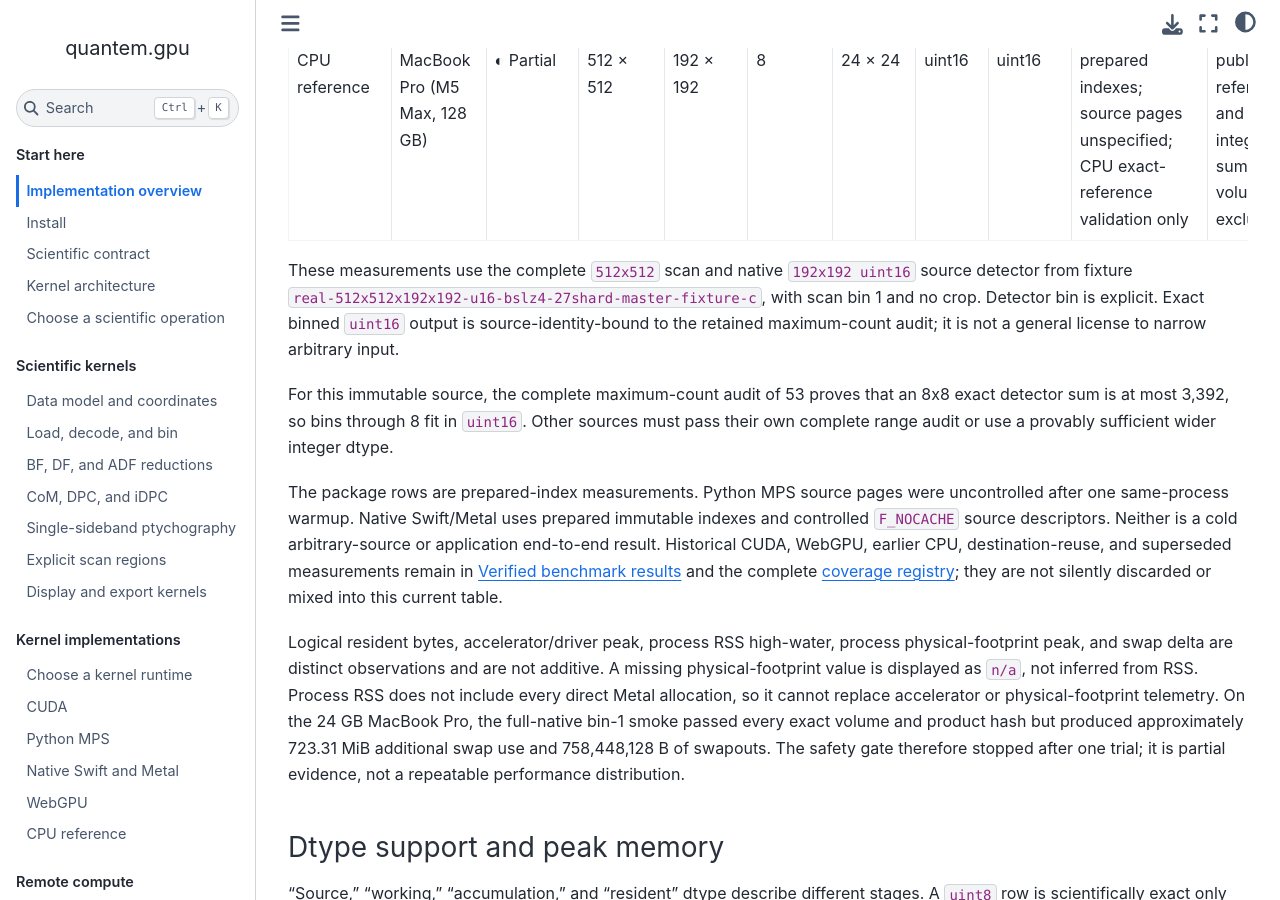
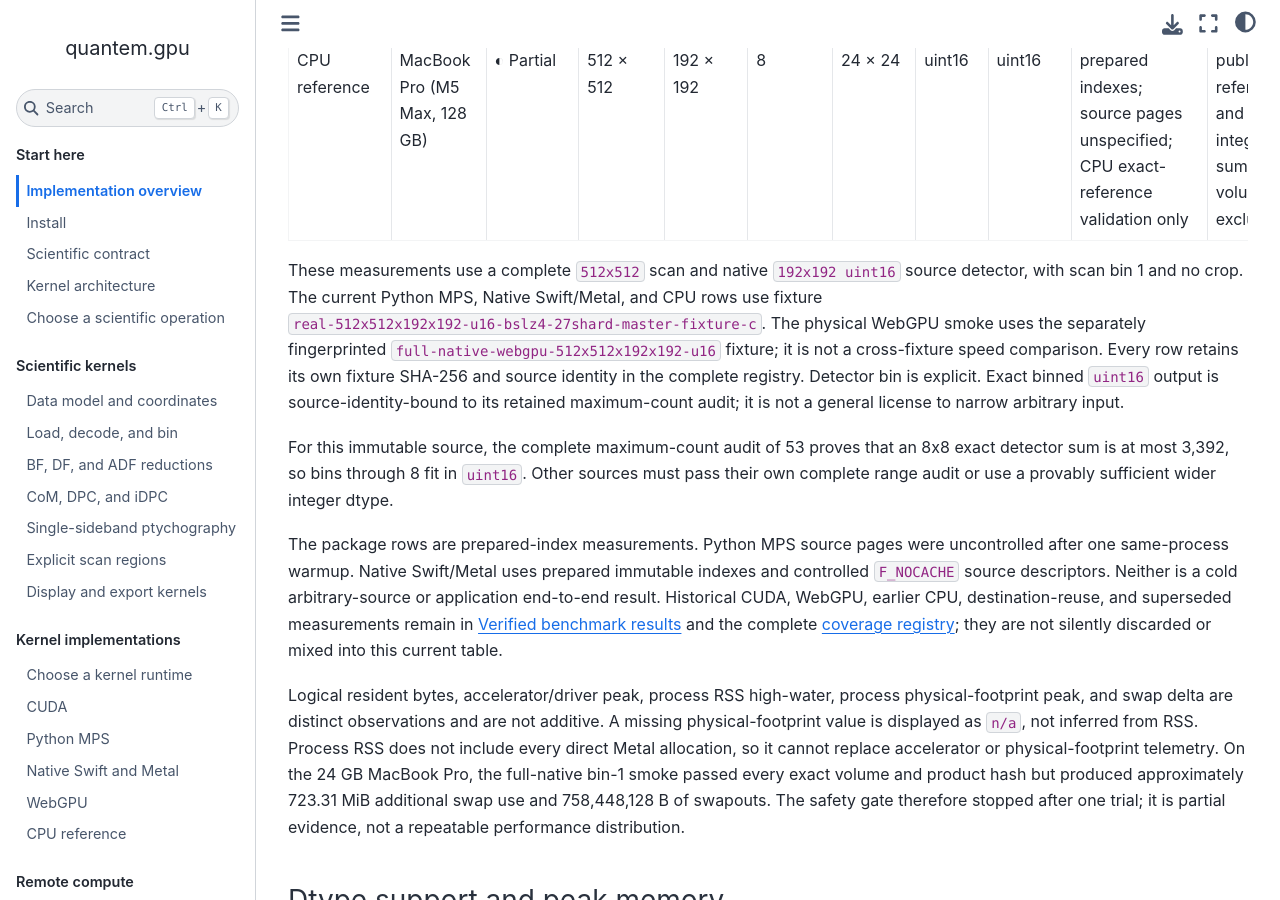
Before and after one commit to bobleesj/quantem.gpu, a Jupyter Book: the page built from docs/dashboard.md, in a window 1280 px wide and 900 px high, scrolled down 9370 px. Built offline with Jupyter Book 1.0.4 settings and Sphinx 7.4.7 and the Sphinx Book theme 1.1.4, drawn with Linux system fonts in a browser that asks for light colours; some of the changed text lies outside the part shown.

Commit message:
Record physical MPS product parity smoke

````diff
--- a/docs/_generated/benchmark_coverage.md
+++ b/docs/_generated/benchmark_coverage.md
@@ -137,9 +137,9 @@
 | Python MPS | MacBook Pro (M5 Max, 128 GB) | ◐ Partial | Selective loading | arbitrary evidence-selective positions with order and duplicates | n/a | 192 × 192 | 1 | 192 × 192 | uint16 | uint16 | prepared indexes; source-page state declared | exact ordered selected resident output | 2 | `python-selective-load` | Retain identical real selectors across backends with bytes read/decompressed/uploaded, exact ordering/duplicates, memory, and timing. |
 | Python MPS | MacBook Pro (M5 Max, 128 GB) | ○ Pending | Single-sideband ptychography | 200 trials plus Nelder-Mead | 512 × 512 | n/a | n/a | n/a | full active BF evidence | complex64 | prepared BF evidence | complete 200-trial plus Nelder-Mead fit | 1 | `mps-ssb` | Run the frozen 200-trial plus Nelder-Mead workflow on physical MPS with deterministic repeatability and full memory telemetry. |
 | Python MPS | MacBook Pro (M5 Max, 128 GB) | ○ Pending | Single-sideband ptychography | object, phase, and loss | 512 × 512 | n/a | n/a | n/a | full active BF evidence | complex64 | prepared BF evidence | complete synchronized object, phase, and loss | 2 | `mps-ssb` | Run native 512 evidence with the frozen reference engine, full parity, memory, and repeat distributions. |
-| Python MPS | MacBook Pro (M5, 24 GB) | ○ Pending | CoM, DPC, and iDPC | CoM row/column, rotation, and iDPC | 512 × 512 | n/a | n/a | n/a | float32 maps | float32 | resident MPS inputs | complete synchronized product publication | 2 | `dpc-parity` | Run the physical MPS entry point with complete full-precision parity, synchronized timing, and peak memory. |
-| Python MPS | MacBook Pro (M5, 24 GB) | ○ Pending | Detector products | mean DP, total, BF, ABF, ADF, and DF | 512 × 512 | 192 × 192 | 2 | 96 × 96 | uint16 | uint16 | resident exact detector-bin-2 MPS input | complete product suite publication | 2 | `detector-product-parity` | Run the complete product suite from the exact detector-bin-2 resident volume with full-precision parity, synchronized timing, and peak memory. |
-| Python MPS | MacBook Pro (M5, 24 GB) | ○ Pending | Display and FFT | transform, histogram, color, and FFT | 512 × 512 | n/a | n/a | n/a | float32 maps | float32 | resident MPS maps | synchronized display-ready outputs | 3 | `display-fft-parity` | Run first-execution and warm physical MPS distributions with full parity, synchronized publication, and peak memory. |
+| Python MPS | MacBook Pro (M5, 24 GB) | ◐ Partial | CoM, DPC, and iDPC | CoM row/column, rotation, and iDPC | 512 × 512 | n/a | n/a | n/a | float32 maps | float32 | resident MPS inputs | complete synchronized product publication | 2 | `dpc-parity` | Repeat the complete public DPC pipeline without display contention or pageout growth for synchronized p50, p95, maximum, and complete memory telemetry. |
+| Python MPS | MacBook Pro (M5, 24 GB) | ◐ Partial | Detector products | mean DP, total, BF, ABF, ADF, and DF | 512 × 512 | 192 × 192 | 2 | 96 × 96 | uint16 | uint16 | resident exact detector-bin-2 MPS input | complete product suite publication | 2 | `detector-product-parity` | Repeat the exact product suite without display contention or pageout growth for a synchronized p50, p95, and maximum distribution with complete memory telemetry. |
+| Python MPS | MacBook Pro (M5, 24 GB) | × Refuted | Display and FFT | transform, histogram, color, and FFT | 512 × 512 | n/a | n/a | n/a | float32 maps | float32 | resident MPS maps | synchronized display-ready outputs | 1 | `display-fft-parity` | Diagnose the Torch-MPS FFT disagreement against the frozen float32 reference without weakening tolerances, then rerun first-execution and warm physical distributions with complete parity and memory telemetry. |
 | Python MPS | MacBook Pro (M5, 24 GB) | ○ Pending | I/O and load | cold original compressed-source first encounter | 512 × 512 | 192 × 192 | 1 | 192 × 192 | uint16 | uint16 | cold original compressed source; no prepared result | source open through exact complete resident output | 1 | `python-load-matrix` | After the bounded admission smoke passes, run independently controlled cold-source trials with full-native parity, pressure, paging, and swap telemetry. |
 | Python MPS | MacBook Pro (M5, 24 GB) | ○ Pending | I/O and load | cold original compressed-source exact detector-bin-2 load | 512 × 512 | 192 × 192 | 2 | 96 × 96 | uint16 | uint16 | cold original compressed source; no prepared result | source open through exact complete resident output | 1 | `python-load-matrix` | Run independently controlled cold-source trials with stage timing, exact-sum parity, pressure, and swap telemetry. |
 | Python MPS | MacBook Pro (M5, 24 GB) | ○ Pending | I/O and load | post-warmup exact package load with fresh returned destination | 512 × 512 | 192 × 192 | 1 | 192 × 192 | uint16 | uint16 | one same-process warmup; source pages declared by run; fresh destination | public io.load return after backend synchronization | 2 | `python-load-matrix` | Run one bounded admission smoke before seven retained trials; sample driver allocation, process high-water, pressure, and swap without recycling the destination. |
@@ -285,6 +285,9 @@
 | Python MPS | MacBook Pro (M5 Max, 128 GB) | ✓ Measured | I/O and load | post-warmup exact detector-bin-8 load with fresh returned destination | 512 × 512 | 192 × 192 | 8 | 24 × 24 | uint16 | uint16 | one same-process warmup; operating-system source pages uncontrolled; no eviction performed; fresh returned destination released after each trial | public io.load return after MPS synchronization; full-volume hash and release excluded | 7 | 0.340210 s | 0.341541 s | 0.341541 s | 0.281 GiB | 1.470 GiB | 1.188 GiB | 1.470 GiB | n/a | 0.855 GiB | n/a | 0 B | Pass | Apple M5 Max 40-core integrated GPU; 128 GB unified memory | 2026-08-22 | `68dbe3aa5f816e2d1c1ae976e1874790cffb4319` | real-512x512x192x192-u16-bslz4-27shard-master-fixture-c | `c9c0d968fae70b8911ae925d676b90007886970fa99fe296a47cfe07844bbfe9` | `9f0ddb932c631b63cb573c38d747fa41941ee585c5389d33bdafb4add962b768` | `macbook-pro-m5-max-128gb-python-mps-bin8-canonical-clean-r7` |
 | Python MPS | MacBook Pro (M5 Max, 128 GB) | ↺ Superseded | I/O and load | post-warmup exact package load with fresh returned destination | 512 × 512 | 192 × 192 | 8 | 24 × 24 | uint16 | uint16 | one same-process warmup; operating-system source pages uncontrolled; no eviction performed; fresh returned destination released after each trial | public io.load return after backend synchronization | 7 | 0.356258 s | 0.358652 s | 0.358652 s | 0.281 GiB | 1.470 GiB | 1.188 GiB | n/a | n/a | 0.574 GiB | n/a | 0 B | Pass | Apple M5 Max 40-core integrated GPU; 128 GB unified memory | 2026-08-22 | `0bc9378b15285db4de69baa399cfc573936a2e41` | real-512x512x192x192-u16-bslz4-27shard-master-fixture-c | `c9c0d968fae70b8911ae925d676b90007886970fa99fe296a47cfe07844bbfe9` | `9f0ddb932c631b63cb573c38d747fa41941ee585c5389d33bdafb4add962b768` | `macbook-pro-m5-max-128gb-python-mps-bin8-final-head-fresh-destination` |
 | Python MPS | MacBook Pro (M5 Max, 128 GB) | ✓ Measured | I/O and load | loading | 512 × 512 | 192 × 192 | 8 | 24 × 24 | uint16 | uint16 | warm operating-system source pages; uncontrolled | immutable-source fresh-process package A-B-B-A; contended stage run excluded | 6 | 0.356969 s | 0.359302 s | 0.359820 s | 0.281 GiB | n/a | n/a | 1.470 GiB | n/a | 0.572 GiB | n/a | n/a | Pass | Apple M5 Max 40-core integrated GPU; 128 GB unified memory | 2026-08-22 | `38bf65ce33574513745b255fd15e8b3f1d52b6a9` | real-512x512x192x192-u16-bslz4-27shard-master-fixture-c | `c9c0d968fae70b8911ae925d676b90007886970fa99fe296a47cfe07844bbfe9` | n/a | `macbook-pro-m5-max-128gb-python-mps-bin8-specialized` |
+| Python MPS | MacBook Pro (M5, 24 GB) | ◐ Partial | CoM, DPC, and iDPC | CoM row/column, rotation, aligned fields, and iDPC parity smoke | 512 × 512 | 192 × 192 | 2 | 96 × 96 | uint16 | float32 products | exact resident detector-bin-2 MPS input; source pages uncontrolled or warm; no prepared product result; Screen Sharing active; 73 pageouts; zero swap growth | single contaminated diagnostic only; public CoM through rotation and iDPC pipeline was 0.080079 seconds; no p50, p95, or maximum distribution | 1 | n/a | n/a | n/a | 4.500 GiB | n/a | n/a | 5.736 GiB | n/a | 9.657 GiB | 10.508 GiB | 0 B | Pass | Apple M5 10-core integrated GPU; 24 GB unified memory | 2026-08-22 | `68dbe3aa5f816e2d1c1ae976e1874790cffb4319` | real-512x512x192x192-u16-bslz4-27shard-master-fixture-c | `c9c0d968fae70b8911ae925d676b90007886970fa99fe296a47cfe07844bbfe9` | `9f0ddb932c631b63cb573c38d747fa41941ee585c5389d33bdafb4add962b768` | `macbook-pro-m5-24gb-python-mps-bin2-dpc-idpc-smoke-68dbe3a` |
+| Python MPS | MacBook Pro (M5, 24 GB) | ◐ Partial | Detector products | mean DP, total, BF, ABF, ADF, and DF exact parity smoke | 512 × 512 | 192 × 192 | 2 | 96 × 96 | uint16 | uint64 and float32 products | exact resident detector-bin-2 MPS input; source pages uncontrolled or warm; no prepared product result; Screen Sharing active; 73 pageouts; zero swap growth | single contaminated diagnostic only; mean-DP and detector-product subtotal was 0.271785 seconds; no p50, p95, or maximum distribution | 1 | n/a | n/a | n/a | 4.500 GiB | n/a | n/a | 5.736 GiB | n/a | 9.657 GiB | 10.508 GiB | 0 B | Pass | Apple M5 10-core integrated GPU; 24 GB unified memory | 2026-08-22 | `68dbe3aa5f816e2d1c1ae976e1874790cffb4319` | real-512x512x192x192-u16-bslz4-27shard-master-fixture-c | `c9c0d968fae70b8911ae925d676b90007886970fa99fe296a47cfe07844bbfe9` | `9f0ddb932c631b63cb573c38d747fa41941ee585c5389d33bdafb4add962b768` | `macbook-pro-m5-24gb-python-mps-bin2-detector-products-smoke-68dbe3a` |
+| Python MPS | MacBook Pro (M5, 24 GB) | × Refuted | Display and FFT | first-execution Torch-MPS display FFT parity smoke | 512 × 512 | 192 × 192 | 2 | 96 × 96 | uint16 | float32 | resident full-precision iDPC map; first MPS FFT execution; Screen Sharing active; 73 pageouts; zero swap growth | single contaminated diagnostic only; upload, synchronized FFT, and readback publication was 0.212618 seconds; no p50, p95, or maximum distribution | 1 | n/a | n/a | n/a | 4.500 GiB | n/a | n/a | 5.736 GiB | n/a | 9.657 GiB | 10.508 GiB | 0 B | Failed | Apple M5 10-core integrated GPU; 24 GB unified memory | 2026-08-22 | `68dbe3aa5f816e2d1c1ae976e1874790cffb4319` | real-512x512x192x192-u16-bslz4-27shard-master-fixture-c | `c9c0d968fae70b8911ae925d676b90007886970fa99fe296a47cfe07844bbfe9` | `9f0ddb932c631b63cb573c38d747fa41941ee585c5389d33bdafb4add962b768` | `macbook-pro-m5-24gb-python-mps-bin2-display-fft-refuted-68dbe3a` |
 | Python MPS | MacBook Pro (M5, 24 GB) | ✓ Measured | I/O and load | post-warmup exact detector-bin-2 load with fresh returned destination | 512 × 512 | 192 × 192 | 2 | 96 × 96 | uint16 | uint16 | source pages uncontrolled or warm; no prepared result; one same-process warmup; fresh returned destination per retained trial | public io.load return after MPS synchronization; full-volume hash and release excluded | 7 | 1.337644 s | 1.338026 s | 1.338026 s | 4.500 GiB | 5.688 GiB | 1.188 GiB | 5.688 GiB | n/a | 5.157 GiB | 6.044 GiB | 0 B | Pass | Apple M5 10-core integrated GPU; 24 GB unified memory | 2026-08-22 | `68dbe3aa5f816e2d1c1ae976e1874790cffb4319` | real-512x512x192x192-u16-bslz4-27shard-master-fixture-c | `c9c0d968fae70b8911ae925d676b90007886970fa99fe296a47cfe07844bbfe9` | `9f0ddb932c631b63cb573c38d747fa41941ee585c5389d33bdafb4add962b768` | `macbook-pro-m5-24gb-python-mps-bin2-canonical-clean-r7` |
 | Python MPS | MacBook Pro (M5, 24 GB) | ✓ Measured | I/O and load | post-warmup exact detector-bin-4 load with fresh returned destination | 512 × 512 | 192 × 192 | 4 | 48 × 48 | uint16 | uint16 | source pages uncontrolled or warm; no prepared result; one same-process warmup; fresh returned destination per retained trial | public io.load return after MPS synchronization; full-volume hash and release excluded | 7 | 1.250958 s | 1.255510 s | 1.255510 s | 1.125 GiB | 2.313 GiB | 1.188 GiB | 2.313 GiB | n/a | 1.781 GiB | 3.791 GiB | 0 B | Pass | Apple M5 10-core integrated GPU; 24 GB unified memory | 2026-08-22 | `68dbe3aa5f816e2d1c1ae976e1874790cffb4319` | real-512x512x192x192-u16-bslz4-27shard-master-fixture-c | `c9c0d968fae70b8911ae925d676b90007886970fa99fe296a47cfe07844bbfe9` | `9f0ddb932c631b63cb573c38d747fa41941ee585c5389d33bdafb4add962b768` | `macbook-pro-m5-24gb-python-mps-bin4-canonical-clean-r7` |
 | Python MPS | MacBook Pro (M5, 24 GB) | ✓ Measured | I/O and load | post-warmup exact detector-bin-8 load with fresh returned destination | 512 × 512 | 192 × 192 | 8 | 24 × 24 | uint16 | uint16 | source pages uncontrolled or warm; no prepared result; one same-process warmup; fresh returned destination per retained trial | public io.load return after MPS synchronization; full-volume hash and release excluded | 7 | 1.220057 s | 1.228715 s | 1.228715 s | 0.281 GiB | 1.470 GiB | 1.188 GiB | 1.470 GiB | n/a | 0.937 GiB | 2.104 GiB | 0 B | Pass | Apple M5 10-core integrated GPU; 24 GB unified memory | 2026-08-22 | `68dbe3aa5f816e2d1c1ae976e1874790cffb4319` | real-512x512x192x192-u16-bslz4-27shard-master-fixture-c | `c9c0d968fae70b8911ae925d676b90007886970fa99fe296a47cfe07844bbfe9` | `9f0ddb932c631b63cb573c38d747fa41941ee585c5389d33bdafb4add962b768` | `macbook-pro-m5-24gb-python-mps-bin8-canonical-clean-r7` |
--- a/docs/dashboard.md
+++ b/docs/dashboard.md
@@ -65,12 +65,16 @@
 :end-before: <!-- benchmark-current-load-end -->
 ```
 
-These measurements use the complete `512x512` scan and native
-`192x192 uint16` source detector from fixture
-`real-512x512x192x192-u16-bslz4-27shard-master-fixture-c`, with scan bin 1
-and no crop. Detector bin is explicit. Exact binned `uint16` output is
-source-identity-bound to the retained maximum-count audit; it is not a general
-license to narrow arbitrary input.
+These measurements use a complete `512x512` scan and native
+`192x192 uint16` source detector, with scan bin 1 and no crop. The current
+Python MPS, Native Swift/Metal, and CPU rows use fixture
+`real-512x512x192x192-u16-bslz4-27shard-master-fixture-c`. The physical WebGPU
+smoke uses the separately fingerprinted
+`full-native-webgpu-512x512x192x192-u16` fixture; it is not a cross-fixture
+speed comparison. Every row retains its own fixture SHA-256 and source identity
+in the complete registry. Detector bin is explicit. Exact binned `uint16`
+output is source-identity-bound to its retained maximum-count audit; it is not
+a general license to narrow arbitrary input.
 
 For this immutable source, the complete maximum-count audit of 53 proves that
 an 8x8 exact detector sum is at most 3,392, so bins through 8 fit in `uint16`.
@@ -121,7 +125,7 @@
 | [**Native Swift/Metal**](platforms/swift-metal.md) | MacBook Air (M2, 8 GB) | `uint16` | `uint16` | `uint16` | Audited exact detector sum | ✓ | **1.125 GiB** | **1.332 GiB** | Historical physical bin4 process-footprint example |
 | [**Native Swift/Metal**](platforms/swift-metal.md) | No physical result | `uint16` | `uint16` | `uint32` | General exact detector sum | ✓ | Shape/bin dependent | **Pending** | Capability only |
 | [**WebGPU**](platforms/webgpu.md) | No physical result | `uint8` | `uint8` | `uint8` | Exact native counts | ✓ | Shape/bin dependent | **Pending** | Capability only |
-| [**WebGPU**](platforms/webgpu.md) | No physical result | `uint16` | `uint16` | `uint16` | Exact native counts | Pending | Shape/bin dependent | **Pending** | Production full-volume `uint16` resident proof not retained |
+| [**WebGPU**](platforms/webgpu.md) | MacBook Pro (M5 Max, 128 GB) | `uint16` | `uint16` | `uint16` | Exact native counts | Partial | **18.00 GiB** | **>=6.604 GiB** | One physical exact full-volume smoke; browser-tree RSS lower bound; repeat distribution and adapter allocation pending |
 | [**WebGPU**](platforms/webgpu.md) | MacBook Pro (M5 Max, 128 GB) | `uint16` | `uint8` | `uint8` | Complete-audit lossless | Diagnostic | **9.00 GiB** | **5.020 GiB** | Historical Chrome-tree RSS; device peak and full-volume parity incomplete |
 | [**WebGPU**](platforms/webgpu.md) | No physical result | `uint16` | `uint32` | `uint32` | General exact detector sum | Pending | Shape/bin dependent | **Pending** | Exact-integer production binning is not integrated |
 | [**WebGPU**](platforms/webgpu.md) | No physical result | `uint32` | `uint32` | `uint32` | Exact native counts | Pending | Shape/bin dependent | **Pending** | Hardware full-volume proof not retained |
````
Also changed, not shown: other parts of docs/_generated/benchmark_coverage.md (+4 -4 lines), docs/performance/evidence_manifest.json (+4 -4 lines), 4 other files.
